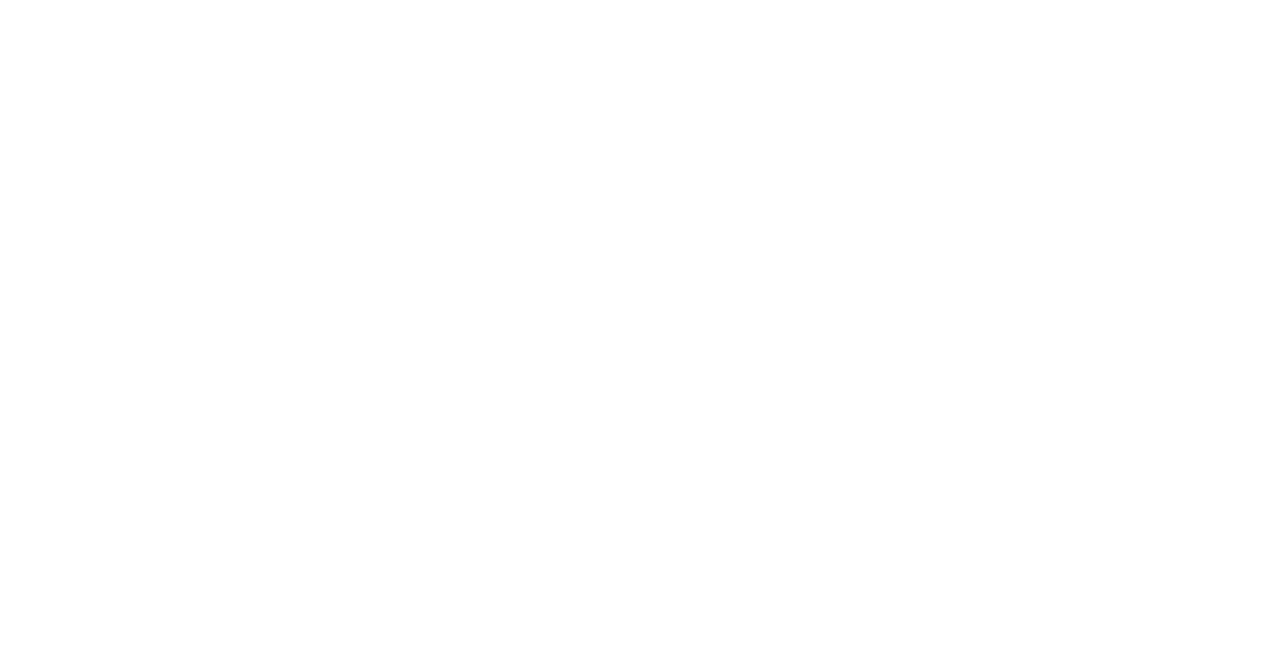
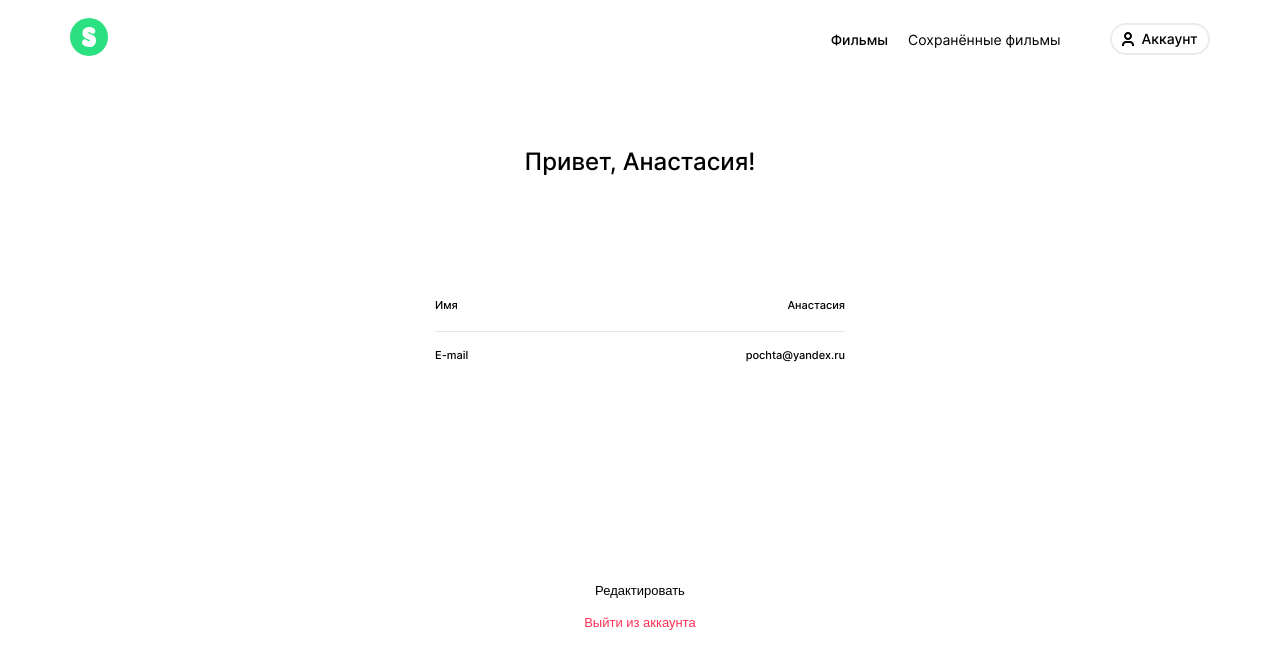
Before and after one commit to muravevanastya/movies-explorer-frontend, a React (Create React App) app: page /profile in a window 1280 px wide. Shown: the top 668 px of the page. Built offline with nearby package versions, Linux system fonts and the light colour scheme.

Commit message:
сверстала страницу редактирования пользователя

```diff
--- a/src/components/App/App.jsx
+++ b/src/components/App/App.jsx
@@ -3,6 +3,7 @@
 import Main from '../Main/Main';
 import Movies from '../Movies/Movies';
 import SavedMovies from '../SavedMovies/SavedMovies';
+import Profile from '../Profile/Profile';
 
 function App() {
   return (
@@ -17,7 +18,9 @@
         <Route path='/saved-movies'
           element={<SavedMovies />}
         />
-        <Route path='/profile'/>
+        <Route path='/profile'
+          element={<Profile />}
+        />
         <Route path='/signin'/>
         <Route path='/signup'/>
       </Routes>
--- /dev/null
+++ b/src/components/Profile/Profile.css
@@ -0,0 +1,75 @@
+.profile {
+  display: flex;
+  flex-direction: column;
+  align-items: center;
+}
+
+.profile__title {
+  font-weight: 500;
+  font-size: 24px;
+  line-height: 29px;
+  margin-top: 87px;
+}
+
+.profile__form {
+  margin-top: 123px;
+}
+
+.profile__fieldset {
+  border: none;
+  width: 410px;
+}
+
+.profile__items {
+  width: 100%;
+  display: flex;
+  justify-content: space-between;
+}
+
+.profile__items-label {
+  font-weight: 500;
+  font-size: 11px;
+  line-height: 13px;
+}
+
+.profile__items:last-of-type {
+  margin-top: 17px;
+}
+
+.profile__items-input {
+  width: 100%;
+  border: none;
+  outline: none;
+  border-bottom: 1px solid #E8E8E8;
+}
+
+.profile__items-input:last-of-type {
+  border-bottom: none;
+}
+
+.profile__settings {
+  display: flex;
+  flex-direction: column;
+  align-items: center;
+  margin-top: 201px;
+}
+
+.profile__settings-button {
+  background: none;
+  border: none;
+  font-weight: 400;
+  font-size: 13px;
+  line-height: 16px;
+  cursor: pointer;
+}
+
+.profile__settings-button:last-of-type {
+  font-weight: 500;
+  color: #FF3055;
+  margin-top: 16px;
+}
+
+.profile__settings-button:hover {
+  opacity: 0.6;
+  transition: .2s ease-in-out;
+}
--- /dev/null
+++ b/src/components/Profile/Profile.jsx
@@ -0,0 +1,33 @@
+import './Profile.css';
+import Header from '../Header/Header';
+
+function Profile() {
+  return (
+    <>
+    <Header/>
+    <main className='profile'>
+      <h2 className='profile__title'>Привет, Анастасия!</h2>
+      <form className='profile__form'>
+        <fieldset className='profile__fieldset'>
+          <div className='profile__items'>
+            <label className='profile__items-label' htmlFor='name'>Имя</label>
+            <p className='profile__items-label'>Анастасия</p>
+          </div>
+          <input className='profile__items-input' type='text' id='name' />
+          <div className='profile__items'>
+            <label className='profile__items-label' htmlFor='email'>E-mail</label>
+            <p className='profile__items-label'>pochta@yandex.ru</p>
+          </div>
+          <input className='profile__items-input' type='email' id='email' />
+        </fieldset>
+        <div className='profile__settings'>
+          <button className='profile__settings-button'>Редактировать</button>
+          <button className='profile__settings-button'>Выйти из аккаунта</button>
+        </div>
+      </form>
+    </main>
+    </>
+  )
+}
+
+export default Profile;
```
